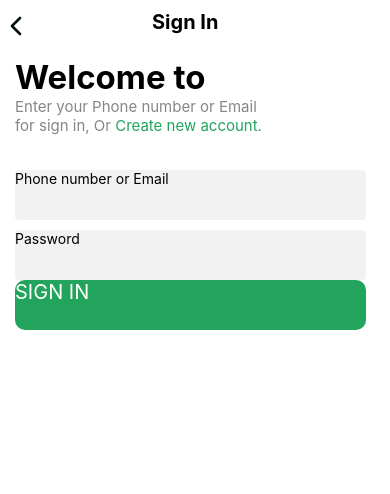
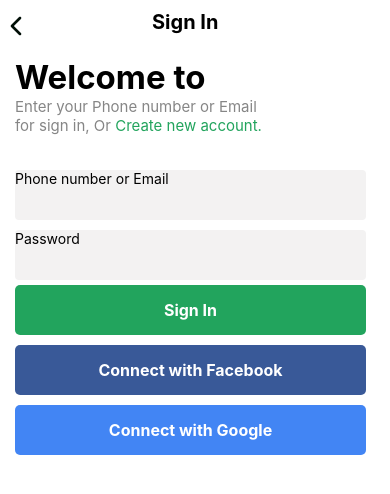
Before and after one commit to muhammadasad22/food, a React Native app: screen / in a window 390 px wide. Shown: the top 494 px of the page. Built offline with nearby package versions, Linux system fonts and the light colour scheme.

Commit message:
Add also Social button

```diff
--- a/app/Screens/SignIn/index.js
+++ b/app/Screens/SignIn/index.js
@@ -9,6 +9,14 @@
 const SignIn = () => {
 
   const [email, setEmail] = React.useState("");
+
+  const onSignInPressed = () => {
+    console.log("Sign in pressed");
+  };
+
+  const onSignInFacebook = () => {
+    console.log("Sign in Facebook");
+  };
 
   return (
     <View>
@@ -34,7 +42,27 @@
         value={email}
       />
       </View>
-      <CustomButton/>
+      <CustomButton
+      text="Sign In"
+      onPress={onSignInPressed}
+      bgColor="#22A45D"
+      fgColor="#fff"
+      />
+
+
+        <CustomButton
+        text="Connect with Facebook"
+        onPress={onSignInFacebook}
+        bgColor="#395998"
+        fgColor="#fff"
+      />
+
+      <CustomButton
+        text="Connect with Google"
+        onPress={onSignInFacebook}
+        bgColor="#4285F4"
+        fgColor="#fff"
+      />
     </View>
   );
 };
--- a/app/components/buttons/CustomButton.js
+++ b/app/components/buttons/CustomButton.js
@@ -1,28 +1,59 @@
-import { StyleSheet, Text, View } from "react-native";
+import { Text, StyleSheet, Pressable } from "react-native";
 import React from "react";
 
-const CustomButton = () => {
+const CustomButton = ({
+  onPress,
+  text,
+  type = "PRIMARY",
+  bgColor,
+  fgColor,
+}) => {
   return (
-    <View style={styles.cont}>
-      <Text style={styles.BtnText}>SIGN IN</Text>
-    </View>
+    <Pressable
+      onPress={onPress}
+      style={[
+        styles.container,
+        styles[`container_${type}`],
+        bgColor ? { backgroundColor: bgColor } : {},
+      ]}
+    >
+      <Text
+        style={[
+          styles.text,
+          styles[`text_${type}`],
+          fgColor ? { color: fgColor } : {},
+        ]}
+      >
+        {text}
+      </Text>
+    </Pressable>
   );
 };
 
-export default CustomButton;
-
 const styles = StyleSheet.create({
-  cont: {
-    height: 50,
+  container: {
     width: "90%",
-    borderRadius: 10,
-    backgroundColor: '#22A45D',
+    padding: 15,
+    marginVertical: 5,
+    alignItems: "center",
+    borderRadius: 5,
     marginLeft: 15,
   },
-  BtnText: {
-    color: '#fff',
-    fontSize: 20,
-    justifyContent: 'center',
-    alignItems: 'center',
-  }
+
+  container_PRIMARY: {
+    backgroundColor: "#3871F3",
+  },
+
+  container_TERTIARY: {},
+  text: {
+    fontWeight: "bold",
+    color: "white",
+    fontSize: 16,
+  },
+
+  text_TERTIARY: {
+    color: "gray",
+  },
 });
+
+export default CustomButton;
```
